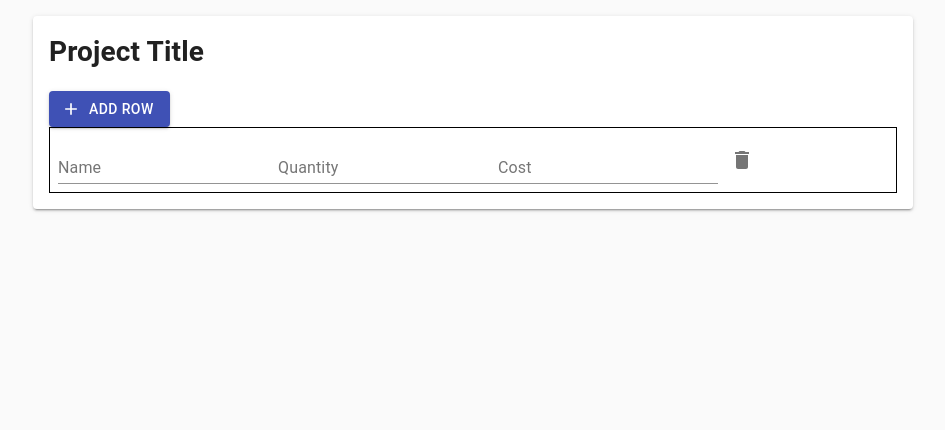
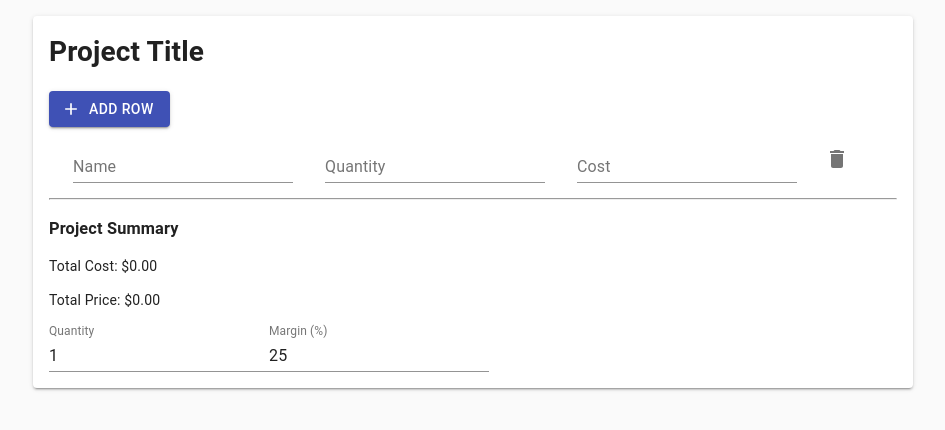
Before and after one commit to kividid/project-estimator, a React (Create React App) app: page / in a window 1280 px wide. Both pictures are taken after a click on the button "ADD ROW". Shown: the top 430 px of the page, without its empty margins (167-1112 px from the left). Built offline with nearby package versions, Linux system fonts and the light colour scheme.

Commit message:
implement basic cost and sell calculations

```diff
--- a/src/App.tsx
+++ b/src/App.tsx
@@ -1,5 +1,4 @@
 import React from "react";
-import logo from "./logo.svg";
 import "./App.css";
 import { Project } from "./containers/project/Project";
 import Container from "@material-ui/core/Container";
--- /dev/null
+++ b/src/components/ProjectSummary/ProjectSummary.tsx
@@ -0,0 +1,38 @@
+import React from 'react'
+import { LineItem } from '../../containers/project/Project'
+import { TextField } from '@material-ui/core'
+
+interface ProjectSummaryProps {
+    lineItems: LineItem[] | undefined,
+    properties: {
+        margin: number;
+        setMargin: React.Dispatch<React.SetStateAction<number>>;
+        qty: number;
+        setQty: React.Dispatch<React.SetStateAction<number>>;
+    }
+}
+
+
+export const ProjectSummary: React.FC<ProjectSummaryProps> = ({lineItems, properties}) => {
+    const calculateTotalCost = (): number => {
+        if (lineItems) {
+            return lineItems.reduce((totalCost, lineItem) => totalCost + (lineItem.qty || 0) * (lineItem.cost || 0), 0) * properties.qty
+        }
+
+        return 0
+    }
+
+    const calculatePrice = (): number => {
+        return calculateTotalCost() / (1 - properties.margin / 100)
+    }
+
+    return(
+        <div>
+            <h3>Project Summary</h3>
+            <p>Total Cost: ${calculateTotalCost().toFixed(2)}</p>
+            <p>Total Price: ${calculatePrice().toFixed(2)}</p>
+            <TextField value={properties.qty} type="number" label="Quantity" onChange={(e) => properties.setQty(Number(e.currentTarget.value))} />
+            <TextField value={properties.margin} type="number" label="Margin (%)" onChange={(e) => properties.setMargin(Number(e.currentTarget.value))} />
+        </div>
+    )
+}
--- a/src/components/ProjectTitle/ProjectTitle.tsx
+++ b/src/components/ProjectTitle/ProjectTitle.tsx
@@ -7,7 +7,7 @@ interface ProjectTitleProps {
 
 export const ProjectTitle: React.FC<ProjectTitleProps> = props => {
   return (
-    <h1 className={Classes.Title} contentEditable>
+    <h1 className={Classes.Title}>
       {props.title}
     </h1>
   );
--- a/src/components/row/Row.module.css
+++ b/src/components/row/Row.module.css
@@ -1,5 +1,8 @@
 .Row {
   width: 100%;
-  border: 1px solid black;
   padding: 0.5rem;
 }
+
+.Input {
+  margin: 0 1rem !important;
+}
--- a/src/components/row/Row.tsx
+++ b/src/components/row/Row.tsx
@@ -6,21 +6,25 @@ import DeleteIcon from "@material-ui/icons/Delete";
 
 interface RowProps {
   lineItem: LineItem;
-  clickHandler: () => void;
+  handleDelete: () => void;
+  handleChange: (id: string, property: string, event: React.SyntheticEvent<any, Event>) => void;
   index: number;
 }
 
-export const Row: React.FC<RowProps> = props => {
+export const Row: React.FC<RowProps> = ({ lineItem, handleDelete, handleChange, index }) => {
   return (
     <form className={classes.Row} noValidate autoComplete="off">
-      <TextField id="standard-basic" label="Name" value={props.lineItem.name} />
+      <TextField className={classes.Input} id="standard-basic" label="Name" value={lineItem.name} onChange={(e) => handleChange(lineItem.id, 'name', e)} />
       <TextField
+        className={classes.Input}
         id="standard-basic"
         label="Quantity"
-        value={props.lineItem.qty}
+        type="number"
+        value={lineItem.qty}
+        onChange={(e) => handleChange(lineItem.id, 'qty', e)}
       />
-      <TextField id="standard-basic" label="Cost" value={props.lineItem.cost} />
-      <IconButton onClick={props.clickHandler} aria-label="delete">
+      <TextField className={classes.Input} id="standard-basic" label="Cost" type="number" value={lineItem.cost} onChange={(e) => handleChange(lineItem.id, 'cost', e)} />
+      <IconButton onClick={handleDelete} aria-label="delete">
         <DeleteIcon />
       </IconButton>
     </form>
--- a/src/containers/project/Project.tsx
+++ b/src/containers/project/Project.tsx
@@ -6,6 +6,7 @@ import Paper from "@material-ui/core/Paper";
 import Button from "@material-ui/core/Button";
 import Classes from "./Project.module.css";
 import AddIcon from "@material-ui/icons/Add";
+import { ProjectSummary } from "../../components/ProjectSummary/ProjectSummary";
 
 export interface LineItem {
   id: string;
@@ -16,6 +17,8 @@ export interface LineItem {
 
 export const Project: React.FC = () => {
   const [lineItems, setLineItems] = useState<LineItem[] | undefined>();
+  const [margin, setMargin] = useState(25)
+  const [qty, setQty] = useState(1)
 
   const deleteRow = (index: number) => {
     if (lineItems) {
@@ -25,11 +28,27 @@ export const Project: React.FC = () => {
     } else return;
   };
 
+  const updateLineItem = (id: string, property: string, event: React.SyntheticEvent<any, Event>) => {
+    if (!lineItems) return
+
+    const currentLineItems = [...lineItems]
+
+
+    const lineIndex = currentLineItems.findIndex(lineItem => lineItem.id === id)
+    currentLineItems[lineIndex] = {
+      ...currentLineItems[lineIndex],
+      [property]: event.currentTarget.value
+    }
+    console.log(currentLineItems)
+    setLineItems(currentLineItems)
+  }
+
   const lines = lineItems?.map((lineItem, index) => (
     <Row
       key={lineItem.id}
       lineItem={lineItem}
-      clickHandler={() => deleteRow(index)}
+      handleDelete={() => deleteRow(index)}
+      handleChange={updateLineItem}
       index={index}
     />
   ));
@@ -53,6 +72,8 @@ export const Project: React.FC = () => {
         Add Row
       </Button>
       {lines}
+      <hr/>
+      <ProjectSummary lineItems={lineItems} properties={{margin, setMargin, qty, setQty}} />
     </Paper>
   );
 };
```
Also changed, not shown: src/logo.svg (deleted).
